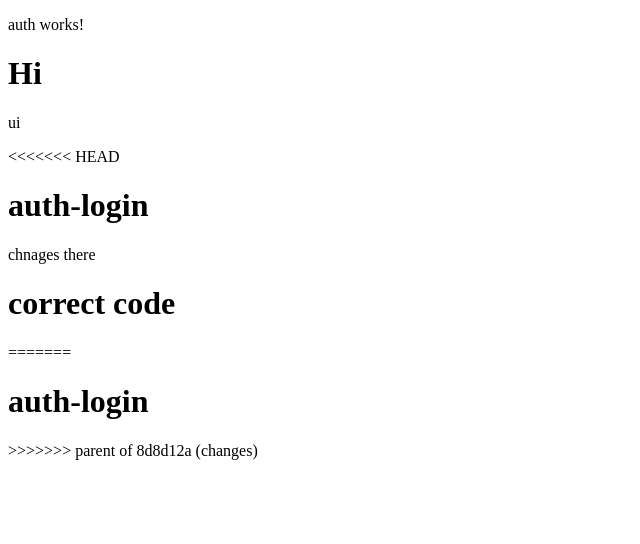
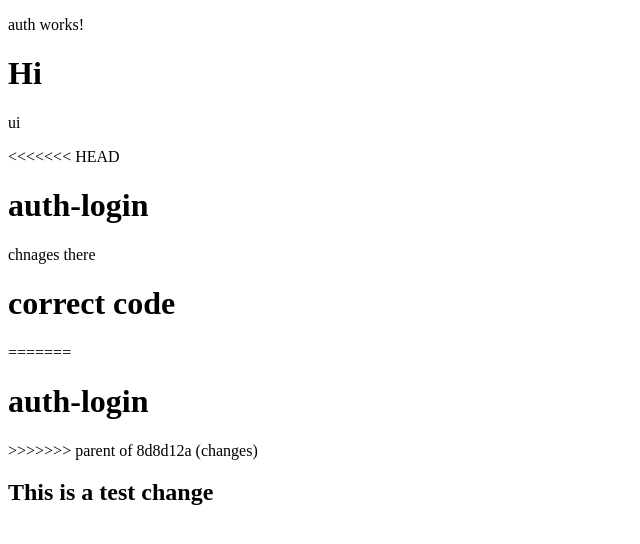
Before and after one commit to jerlin-ux-pixel/angular-repo, an Angular app: page /auth in a window 1280 px wide. Shown: the top 544 px of the page, without its empty margins (0-640 px from the left). Built offline with nearby package versions, Linux system fonts and the light colour scheme.

Commit message:
test: added h2 line to auth component

```diff
--- a/src/app/auth/auth.component.html
+++ b/src/app/auth/auth.component.html
@@ -8,3 +8,4 @@
 =======
 <h1>auth-login</h1>
 >>>>>>> parent of 8d8d12a (changes)
+<h2>This is a test change</h2>
```
